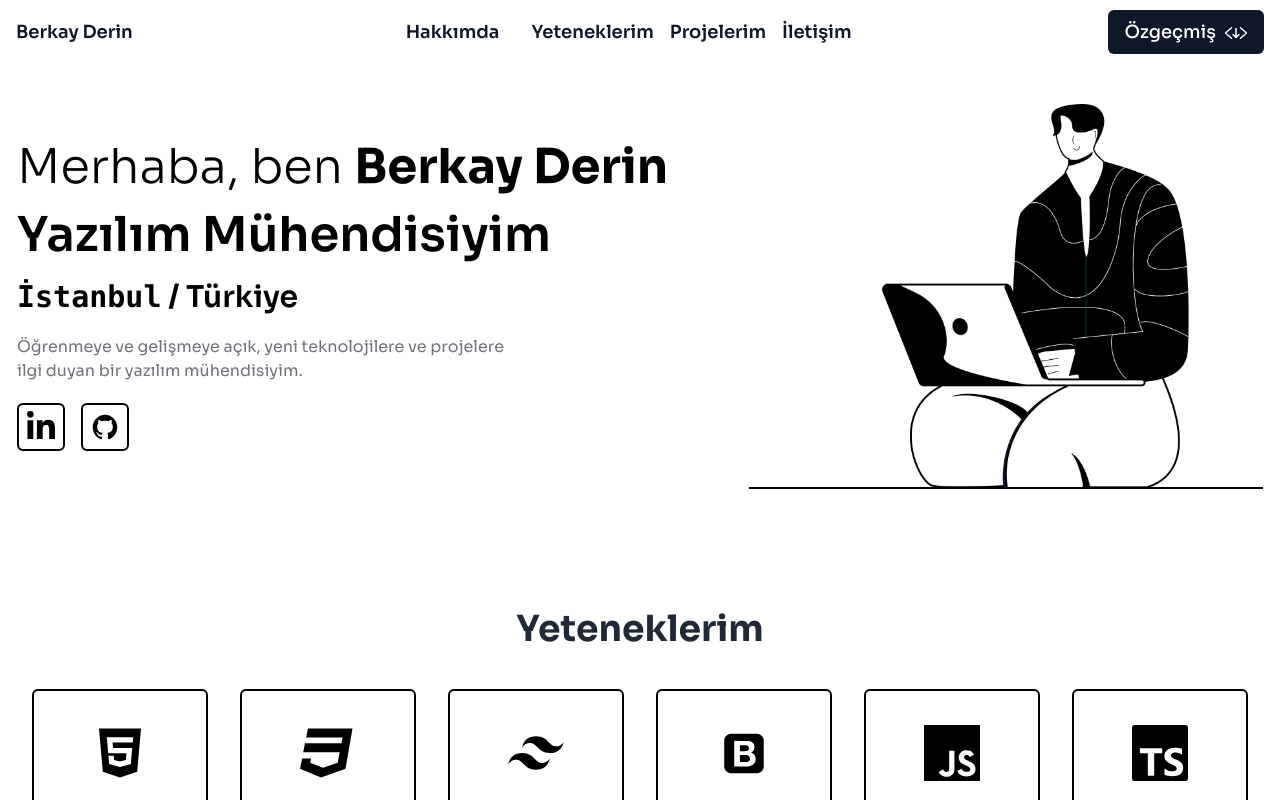
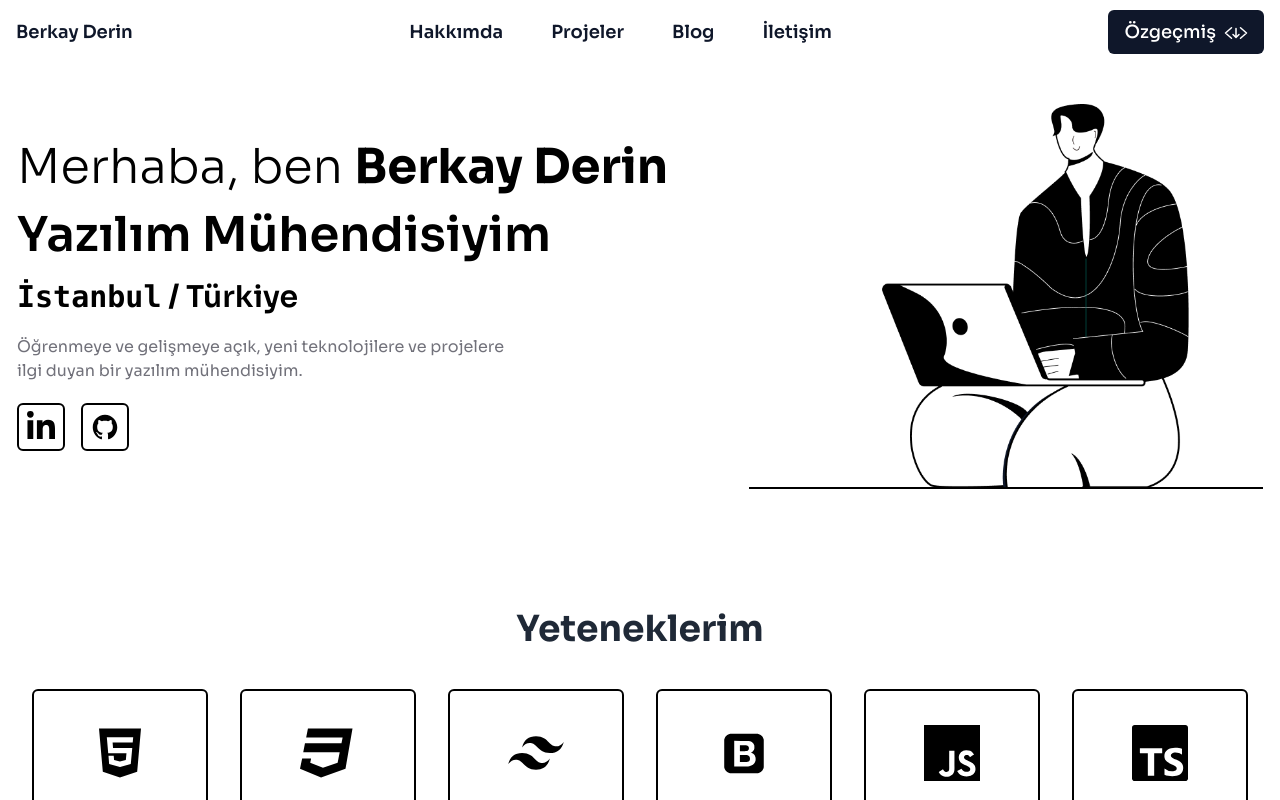
Before and after one commit to berkayderin/nextjs-tailwindcss-portfoliom, a Next.js app: page / in a window 1280 px wide. Shown: the top 800 px of the page. Built offline with nearby package versions, Linux system fonts and the light colour scheme.

Commit message:
header mobile fix

```diff
--- a/components/Contact.tsx
+++ b/components/Contact.tsx
@@ -3,7 +3,7 @@ import { IoLogoGithub } from 'react-icons/io5'
 
 const Contact = () => {
 	return (
-		<section className="flex flex-row justify-center items-center text-black mt-10 gap-x-60">
+		<section className="flex flex-col md:flex-row justify-center items-center text-black mt-10 gap-x-60">
 			{/* contact info */}
 			<div className="">
 				<h2 className="text-4xl font-bold mt-10 text-center md:text-left">Haydi İletişime Geçelim</h2>
--- a/components/Header.tsx
+++ b/components/Header.tsx
@@ -17,11 +17,23 @@ const Header = () => {
 			<button className="md:hidden" onClick={toggleMenu}>
 				{isOpen ? <IoCloseOutline className="w-6 h-6" /> : <IoMenuOutline className="w-6 h-6" />}
 			</button>
-			<div className={`md:flex space-x-4 ${isOpen ? 'flex' : 'hidden'}`}>
-				<li className="md:mx-4 text-center">Hakkımda</li>
-				<li className="md:mx-4 text-center">Yeteneklerim</li>
-				<li className="md:mx-4 text-center">Projelerim</li>
-				<li className="md:mx-4 text-center">İletişim</li>
+			<div
+				className={`absolute top-16 left-0 w-full md:w-auto md:relative md:top-0  md:flex md:space-x-4 md:items-center md:justify-end ${
+					isOpen ? 'block' : 'hidden'
+				} md:flex bg-white md:bg-transparent md:flex-row md:flex-1 md:justify-center md:space-x-4 md:px-4 md:py-2 md:rounded-md`}
+			>
+				<a href="#" className="px-4 py-2 block text-slate-900 hover:text-slate-700">
+					Hakkımda
+				</a>
+				<a href="#" className="px-4 py-2 block text-slate-900 hover:text-slate-700">
+					Projeler
+				</a>
+				<a href="#" className="px-4 py-2 block text-slate-900 hover:text-slate-700">
+					Blog
+				</a>
+				<a href="#" className="px-4 py-2 block text-slate-900 hover:text-slate-700">
+					İletişim
+				</a>
 			</div>
 			<button className="hidden md:block bg-slate-900 text-white px-4 py-2 rounded-md font-medium">
 				Özgeçmiş
--- a/components/Testimonial.tsx
+++ b/components/Testimonial.tsx
@@ -4,7 +4,9 @@ const Testimonial = () => {
 	return (
 		<section className="mt-10">
 			<h2 className="text-center text-4xl font-bold py-10">Referanslarım</h2>
-			<div className="flex flex-col justify-center items-center space-y-10">Referanslar gelecek</div>
+			<div className="flex flex-col justify-center items-center space-y-10">
+				Referansım yok :(
+			</div>
 		</section>
 	)
 }
```
